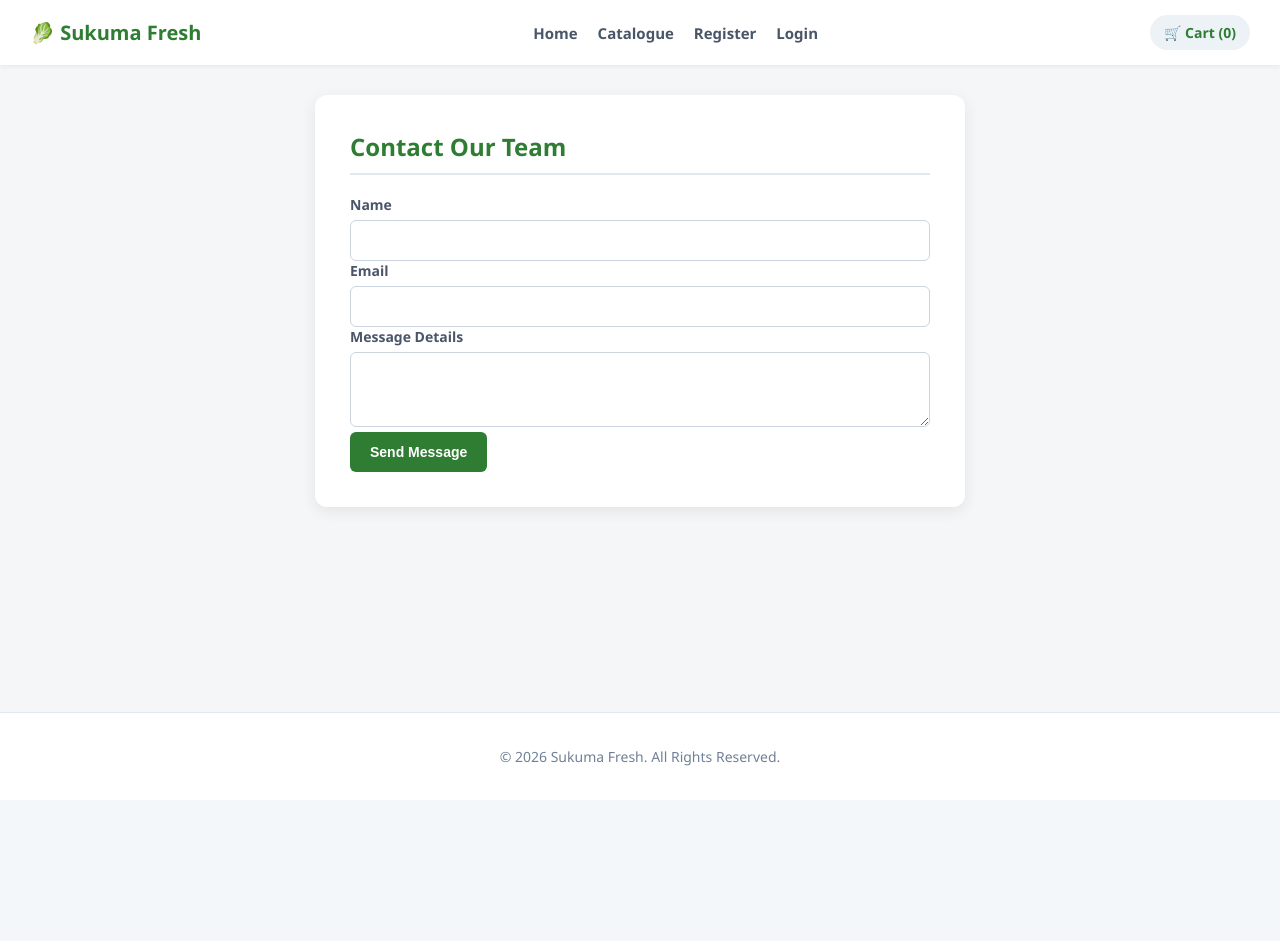
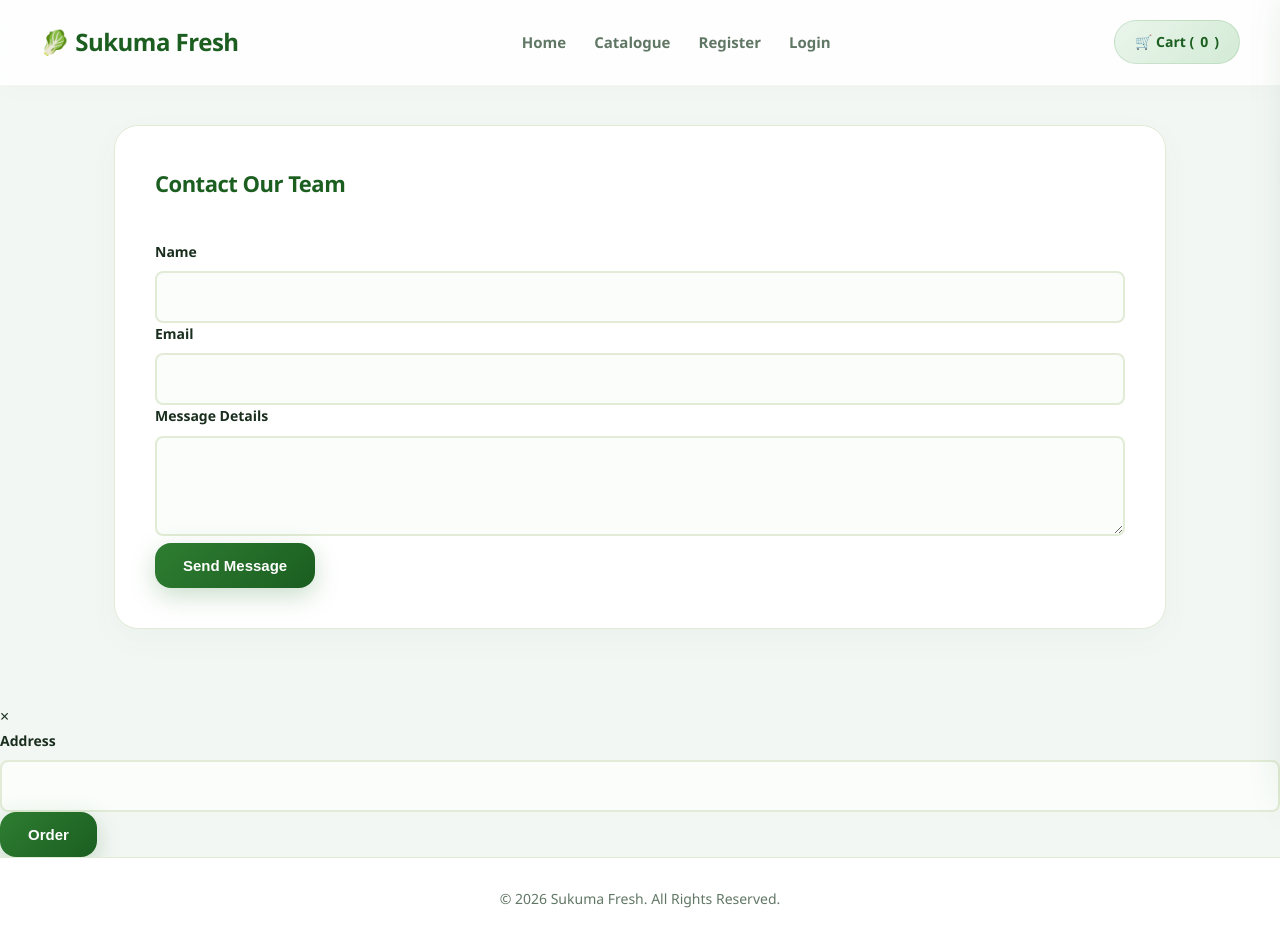
Before and after one commit to IszyTian/SK-db, a PHP site: page /contact.html in a window 1280 px wide. Before the commit the page ends 766 px from the top, so only its background shows below. Run offline with PHP 8.4, Linux system fonts and the light colour scheme.

Commit message:
change styling

```diff
--- a/style.css
+++ b/style.css
@@ -1,198 +1,268 @@
-/* ==========================================
-   Sukuma Fresh - Global Stylesheet (`style.css`)
-   ========================================== */
+/* ==========================================================================
+   Sukuma Fresh - Vibrant Modern Global Stylesheet
+   ========================================================================== */
 
-/* Base Reset & Typography */
-body {
-    font-family: 'Segoe UI', Tahoma, Geneva, Verdana, sans-serif;
-    background-color: #f4f6f8;
+/* Modern Variable Definitions & Theme Root */
+:root {
+    --primary: #1b5e20;
+    --primary-light: #2e7d32;
+    --primary-vibrant: #38a169;
+    --accent-neon: #39ff14;
+    --accent-orange: #ff6b35;
+    --bg-main: #f3f7f4;
+    --bg-card: #ffffff;
+    --text-dark: #1a2e1e;
+    --text-muted: #617765;
+    --border-color: #e1ebd5;
+    --radius-sm: 8px;
+    --radius-md: 16px;
+    --radius-lg: 24px;
+    --shadow-soft: 0 10px 30px rgba(27, 94, 32, 0.04);
+    --shadow-bold: 0 20px 40px rgba(27, 94, 32, 0.12);
+    --transition: all 0.3s cubic-bezier(0.25, 0.8, 0.25, 1);
+}
+
+/* Base Reset & Core Fluid Layout */
+* {
+    box-sizing: border-box;
     margin: 0;
     padding: 0;
-    color: #333;
+}
+
+body {
+    font-family: 'Plus Jakarta Sans', 'Segoe UI', system-ui, sans-serif;
+    background-color: var(--bg-main);
+    color: var(--text-dark);
     display: flex;
     flex-direction: column;
     min-height: 100vh;
+    line-height: 1.6;
+    overflow-x: hidden;
 }
 
 main.page-section, .dashboard-layout {
     flex: 1;
-    max-width: 1000px;
-    margin: 30px auto;
-    padding: 0 20px;
-    box-sizing: border-box;
+    max-width: 1100px;
+    margin: 40px auto;
+    padding: 0 24px;
     width: 100%;
 }
 
-/* Header & Navigation Bar */
+/* Vivid Navigation Header */
 header {
-    background-color: #ffffff;
-    padding: 15px 30px;
+    background: rgba(255, 255, 255, 0.85);
+    backdrop-filter: blur(20px);
+    -webkit-backdrop-filter: blur(20px);
+    padding: 20px 40px;
     display: flex;
     justify-content: space-between;
     align-items: center;
-    box-shadow: 0 2px 4px rgba(0,0,0,0.05);
+    box-shadow: 0 4px 30px rgba(0, 0, 0, 0.02);
+    border-bottom: 1px solid rgba(255, 255, 255, 0.6);
     position: sticky;
     top: 0;
     z-index: 100;
 }
 
 .logo {
-    font-size: 20px;
-    font-weight: bold;
-    color: #2e7d32;
+    font-size: 24px;
+    font-weight: 800;
+    color: var(--primary);
     display: flex;
     align-items: center;
-    gap: 8px;
+    gap: 10px;
+    letter-spacing: -0.5px;
 }
 
 nav#nav-menu {
     display: flex;
-    gap: 20px;
+    gap: 28px;
     align-items: center;
 }
 
 nav#nav-menu a {
     text-decoration: none;
-    color: #4a5568;
-    font-weight: 600;
+    color: var(--text-muted);
+    font-weight: 700;
     font-size: 15px;
-    transition: color 0.2s;
+    transition: var(--transition);
+    position: relative;
+    padding: 4px 0;
 }
 
 nav#nav-menu a:hover,
 nav#nav-menu a.active {
-    color: #2e7d32;
+    color: var(--primary-light);
 }
 
-/* Cart Toggle Icon */
+nav#nav-menu a::after {
+    content: '';
+    position: absolute;
+    bottom: 0;
+    left: 0;
+    width: 0;
+    height: 3px;
+    background: var(--accent-orange);
+    border-radius: 2px;
+    transition: var(--transition);
+}
+
+nav#nav-menu a:hover::after,
+nav#nav-menu a.active::after {
+    width: 100%;
+}
+
+/* Interactive Floating Cart Icon */
 .cart-icon {
     cursor: pointer;
-    background: #edf2f7;
-    padding: 8px 14px;
-    border-radius: 20px;
-    font-weight: 600;
-    color: #2e7d32;
+    background: linear-gradient(135deg, #eaf5eb, #d3ebd6);
+    padding: 10px 20px;
+    border-radius: 30px;
+    font-weight: 800;
+    color: var(--primary);
     font-size: 14px;
-    transition: background 0.2s;
+    transition: var(--transition);
+    border: 1px solid rgba(46, 125, 50, 0.15);
+    display: flex;
+    align-items: center;
+    gap: 6px;
 }
 
 .cart-icon:hover {
-    background: #cbd5e0;
+    background: var(--primary);
+    color: white;
+    transform: translateY(-2px);
+    box-shadow: 0 8px 20px rgba(27, 94, 32, 0.2);
 }
 
-/* Footer */
-footer {
+/* Immersive High-Contrast Hero Banner */
+.hero {
+    background: linear-gradient(135deg, rgba(27, 94, 32, 0.9) 0%, rgba(56, 161, 105, 0.8) 100%), url('hero-bg.jpg') center/cover no-repeat;
+    color: white;
+    padding: 90px 40px;
+    border-radius: var(--radius-lg);
     text-align: center;
-    padding: 20px;
-    background-color: #ffffff;
-    color: #718096;
-    font-size: 14px;
-    border-top: 1px solid #e2e8f0;
-    margin-top: auto;
-}
-
-/* Hero Section */
-.hero {
-    background: linear-gradient(rgba(46, 125, 50, 0.85), rgba(27, 94, 32, 0.85)), url('hero-bg.jpg') center/cover no-repeat;
-    color: white;
-    padding: 60px 20px;
-    border-radius: 12px;
-    text-align: center;
-    margin-bottom: 30px;
+    margin-bottom: 40px;
+    box-shadow: var(--shadow-bold);
+    position: relative;
+    overflow: hidden;
 }
 
 .hero h1 {
-    font-size: 32px;
-    margin-bottom: 10px;
+    font-size: 42px;
+    font-weight: 900;
+    margin-bottom: 15px;
+    letter-spacing: -1px;
+    line-height: 1.2;
 }
 
 .hero p {
-    font-size: 16px;
-    margin-bottom: 25px;
-    opacity: 0.9;
+    font-size: 18px;
+    margin-bottom: 35px;
+    font-weight: 500;
+    opacity: 0.95;
+    max-width: 600px;
+    margin-left: auto;
+    margin-right: auto;
 }
 
-/* Buttons & Elements */
+/* High-Energy Vibrant Interaction Buttons */
 .btn, .submit-btn, .btn-green {
     text-decoration: none;
-    background-color: #2e7d32;
+    background: linear-gradient(135deg, var(--primary-light) 0%, var(--primary) 100%);
     color: white;
     border: none;
-    padding: 12px 20px;
-    border-radius: 6px;
-    font-size: 14px;
-    font-weight: bold;
+    padding: 14px 28px;
+    border-radius: var(--radius-md);
+    font-size: 15px;
+    font-weight: 700;
     cursor: pointer;
-    transition: background 0.2s;
-    display: inline-block;
-    text-align: center;
+    transition: var(--transition);
+    display: inline-flex;
+    align-items: center;
+    justify-content: center;
+    box-shadow: 0 8px 25px rgba(46, 125, 50, 0.25);
 }
 
 .btn:hover, .submit-btn:hover, .btn-green:hover {
-    background-color: #1b5e20;
+    transform: translateY(-2px);
+    box-shadow: 0 12px 30px rgba(27, 94, 32, 0.35);
+    filter: brightness(1.1);
 }
 
 .btn-gray, .nav-btn {
     text-decoration: none;
-    background: #edf2f7;
-    color: #4a5568;
-    padding: 10px 20px;
-    border-radius: 6px;
-    font-weight: bold;
-    transition: background 0.2s;
-    display: inline-block;
-    text-align: center;
+    background: #ffffff;
+    color: var(--text-dark);
+    padding: 12px 24px;
+    border-radius: var(--radius-md);
+    font-weight: 700;
+    font-size: 14px;
+    transition: var(--transition);
+    display: inline-flex;
+    align-items: center;
+    justify-content: center;
+    border: 2px solid var(--border-color);
 }
 
 .btn-gray:hover, .nav-btn:hover {
-    background: #cbd5e0;
+    background: var(--bg-main);
+    border-color: var(--text-muted);
+    transform: translateY(-1px);
 }
 
 .danger-btn {
-    background-color: #e53e3e !important;
+    background: linear-gradient(135deg, #ff6b6b, #e53e3e) !important;
+    box-shadow: 0 8px 25px rgba(229, 62, 62, 0.25) !important;
 }
 
 .danger-btn:hover {
-    background-color: #9b2c2c !important;
+    box-shadow: 0 12px 30px rgba(229, 62, 62, 0.4) !important;
 }
 
-/* Forms & Containers */
-.form-container, .dashboard-container, .checkout-wrapper {
-    max-width: 650px;
-    margin: 0 auto;
-    background: #ffffff;
-    border-radius: 12px;
-    box-shadow: 0 4px 15px rgba(0,0,0,0.08);
-    padding: 35px;
-    box-sizing: border-box;
+/* Glassmorphism Containers & Wrappers */
+.form-container, .dashboard-container, .checkout-wrapper, .welcome-card, .history-card, .section-card {
+    background: var(--bg-card);
+    border-radius: var(--radius-lg);
+    box-shadow: var(--shadow-soft);
+    padding: 40px;
+    border: 1px solid var(--border-color);
+    margin-bottom: 35px;
+    transition: var(--transition);
 }
 
-.form-container h2, .checkout-wrapper h2 {
-    color: #2e7d32;
-    border-bottom: 2px solid #e2e8f0;
-    padding-bottom: 10px;
+.form-container:hover, .checkout-wrapper:hover, .welcome-card:hover, .history-card:hover, .section-card:hover {
+    box-shadow: var(--shadow-bold);
+}
+
+h2, .history-card h3, .section-card h2 {
+    color: var(--primary);
+    font-weight: 800;
+    font-size: 22px;
+    border-bottom: 3px solid linear-gradient(to right, var(--primary), transparent);
+    padding-bottom: 14px;
+    margin-bottom: 25px;
     margin-top: 0;
+    letter-spacing: -0.5px;
 }
 
 .form-row, .form-group {
-    margin-bottom: 18px;
-    max-width: 650px;
-    margin: 0 auto;
-    background: #55e888;
-    border-radius: 12px;
-    box-shadow: 0 4px 15px rgba(0,0,0,0.08);
-    padding: 35px;
-    box-sizing: border-box;
+    margin-bottom: 24px;
+    background: transparent;
+    padding: 0;
+    box-shadow: none;
+    border-radius: 0;
 }
 
 label {
     display: block;
-    font-weight: 600;
-    margin-bottom: 6px;
-    color: #4a5568;
+    font-weight: 700;
+    margin-bottom: 8px;
+    color: var(--text-dark);
     font-size: 14px;
 }
 
+/* Sleek Neo-Form Input Interfaces */
 input[type="text"],
 input[type="email"],
 input[type="password"],
@@ -201,132 +271,143 @@ input[type="date"],
 select,
 textarea {
     width: 100%;
-    padding: 10px 12px;
-    border: 1px solid #cbd5e0;
-    border-radius: 6px;
+    padding: 14px 18px;
+    border: 2px solid var(--border-color);
+    border-radius: var(--radius-sm);
     box-sizing: border-box;
-    background-color: #fff;
-    font-size: 14px;
+    background-color: #fafdfa;
+    font-size: 15px;
     font-family: inherit;
-    transition: border 0.15s, box-shadow 0.15s;
+    color: var(--text-dark);
+    transition: var(--transition);
 }
 
 input:focus, select:focus, textarea:focus {
     outline: none;
-    border-color: #38a169;
-    box-shadow: 0 0 0 3px rgba(56,161,105,0.15);
+    border-color: var(--primary-vibrant);
+    background-color: #ffffff;
+    box-shadow: 0 0 0 4px rgba(56, 161, 105, 0.15);
 }
 
 input[disabled] {
-    background-color: #e2e8f0;
+    background-color: #f1f5f2;
+    border-color: #e2ebd7;
+    color: var(--text-muted);
     cursor: not-allowed;
 }
 
 textarea {
     resize: vertical;
-    height: 75px;
+    height: 100px;
 }
 
-/* Radio & Checkbox Groups */
+/* Premium Custom Radio Layouts */
 .radio-group {
     display: flex;
-    gap: 20px;
-    margin-bottom: 15px;
+    gap: 16px;
+    margin-bottom: 20px;
 }
 
-.radio-label {
+.radio-group label {
+    flex: 1;
     display: flex;
     align-items: center;
-    gap: 6px;
-    font-weight: normal;
-    color: #333;
+    justify-content: center;
+    gap: 10px;
+    padding: 14px 20px;
+    background: #ffffff;
+    border: 2px solid var(--border-color);
+    border-radius: var(--radius-md);
     cursor: pointer;
+    font-weight: 700;
+    transition: var(--transition);
 }
 
-/* Catalogue & Product Grids */
-.filter-container {
-    display: flex;
-    gap: 15px;
-    margin-bottom: 25px;
-    flex-wrap: wrap;
+.radio-group label:has(input:checked) {
+    border-color: var(--primary-vibrant);
+    background: #edf9f1;
+    color: var(--primary);
+    box-shadow: 0 4px 12px rgba(46, 125, 50, 0.08);
 }
 
-.filter-container input {
-    flex: 1;
-    min-width: 200px;
-}
-
-.filter-container select {
-    width: 200px;
-    color: #333;
-}
-
+/* 3D-Popping Product Showcase Grid */
 .product-grid {
     display: grid;
-    grid-template-columns: repeat(auto-fill, minmax(220px, 1fr));
-    gap: 20px;
+    grid-template-columns: repeat(auto-fill, minmax(240px, 1fr));
+    gap: 30px;
 }
 
 .product-card {
-    background: #ffffff;
-    border: 1px solid #e2e8f0;
-    border-radius: 8px;
-    padding: 15px;
+    background: var(--bg-card);
+    border: 1px solid var(--border-color);
+    border-radius: var(--radius-lg);
+    padding: 20px;
     text-align: center;
     position: relative;
-    box-shadow: 0 2px 5px rgba(0,0,0,0.02);
+    box-shadow: var(--shadow-soft);
     display: flex;
     flex-direction: column;
     justify-content: space-between;
+    transition: var(--transition);
+}
+
+.product-card:hover {
+    transform: translateY(-6px);
+    box-shadow: var(--shadow-bold);
+    border-color: rgba(56, 161, 105, 0.3);
 }
 
 .product-card img {
     width: 100%;
-    height: 150px;
+    height: 170px;
     object-fit: cover;
-    border-radius: 6px;
-    margin-bottom: 10px;
+    border-radius: var(--radius-md);
+    margin-bottom: 16px;
 }
 
 .product-card h3 {
-    font-size: 16px;
-    margin: 10px 0 5px;
-    color: #1a202c;
+    font-size: 18px;
+    font-weight: 800;
+    margin: 10px 0 6px;
+    color: var(--text-dark);
 }
 
 .product-card .price {
-    font-weight: bold;
-    color: #2e7d32;
-    margin-bottom: 12px;
+    font-weight: 800;
+    font-size: 18px;
+    color: var(--accent-orange);
+    margin-bottom: 16px;
 }
 
+/* High-Visibility Flash Badges */
 .badge {
     position: absolute;
-    top: 12px;
-    left: 12px;
-    background: #e53e3e;
+    top: 16px;
+    left: 16px;
+    background: linear-gradient(135deg, #ff9f43, var(--accent-orange));
     color: white;
     font-size: 11px;
-    font-weight: bold;
-    padding: 3px 6px;
-    border-radius: 4px;
+    font-weight: 800;
+    padding: 5px 10px;
+    border-radius: 20px;
     text-transform: uppercase;
+    letter-spacing: 0.5px;
+    box-shadow: 0 4px 10px rgba(255, 107, 53, 0.3);
 }
 
-/* Shopping Cart Sidebar Drawer */
+/* Modern Sliding Cart Sidebar Drawer */
 .cart-sidebar {
     position: fixed;
     top: 0;
-    right: -350px;
-    width: 330px;
+    right: -400px;
+    width: 380px;
     height: 100%;
-    background: white;
-    box-shadow: -4px 0 15px rgba(0,0,0,0.1);
-    transition: right 0.3s ease;
+    background: #ffffff;
+    box-shadow: -10px 0 40px rgba(27, 94, 32, 0.15);
+    transition: right 0.4s cubic-bezier(0.16, 1, 0.3, 1);
     z-index: 1000;
     display: flex;
     flex-direction: column;
-    box-sizing: border-box;
 }
 
 .cart-sidebar.open {
@@ -334,8 +415,8 @@ textarea {
 }
 
 .cart-header {
-    padding: 20px;
-    background: #2e7d32;
+    padding: 30px 24px;
+    background: linear-gradient(135deg, var(--primary) 0%, #113f15 100%);
     color: white;
     display: flex;
     justify-content: space-between;
@@ -344,245 +425,141 @@ textarea {
 
 .cart-header h3 {
     margin: 0;
-    font-size: 18px;
+    font-size: 20px;
+    font-weight: 800;
 }
 
 .close-cart {
-    font-size: 24px;
+    font-size: 28px;
     cursor: pointer;
+transition: var(--transition);
 }
-
-#cart-items-container {
-    flex: 1;
-    overflow-y: auto;
-    padding: 15px;
+.close-cart:hover {
+color: var(--accent-orange);
+transform: rotate(90deg);
 }
-
+/* Micro-Layouts Inside Cart Elements */
 .cart-item {
 display: flex;
 justify-content: space-between;
 align-items: center;
-    padding: 10px 0;
-    border-bottom: 1px solid #edf2f7;
+padding: 16px 0;
+border-bottom: 1px solid var(--border-color);
 }
-
 .cart-item h4 {
-    margin: 0 0 4px;
-    font-size: 14px;
-    color: #2d3748;
+font-weight: 700;
+font-size: 15px;
+color: var(--text-dark);
 }
-
-.cart-item p {
-    margin: 0;
-    font-size: 13px;
-    color: #718096;
-}
-
-.cart-item-controls {
-    display: flex;
-    gap: 6px;
-}
-
-.cart-item-controls button {
-    background: #edf2f7;
-    border: none;
-    width: 26px;
-    height: 26px;
-    border-radius: 4px;
-    font-weight: bold;
-    cursor: pointer;
-}
-
-.cart-item-controls button:hover {
-    background: #cbd5e0;
-}
-
-.cart-summary {
-    padding: 20px;
-    background: #f8fafc;
-    border-top: 1px solid #e2e8f0;
-}
-
-.cart-summary h4 {
-    margin: 0 0 15px;
-    color: #2d3748;
-}
-
-.checkout-btn {
-    width: 100%;
-}
-
-/* Modals */
-.modal {
-    display: none;
-    position: fixed;
-    top: 0;
-    left: 0;
-    width: 100%;
-    height: 100%;
-    background: rgba(0, 0, 0, 0.5);
-    justify-content: center;
-    align-items: center;
-    z-index: 1100;
-}
-
-.modal.open {
-    display: flex;
-}
-
-.modal-content {
-    background: white;
-    padding: 30px;
-    border-radius: 10px;
-    width: 90%;
-    max-width: 500px;
-    position: relative;
-    box-shadow: 0 5px 20px rgba(0,0,0,0.15);
-    box-sizing: border-box;
-    max-height: 90vh;
-    overflow-y: auto;
-}
-
-.close-modal {
-    position: absolute;
-    top: 15px;
-    right: 20px;
-    font-size: 22px;
-    cursor: pointer;
-    color: #718096;
-}
-
-.close-modal:hover {
-    color: #2d3748;
-}
-
-/* Profile Dashboard Layout Components */
-.dashboard-layout {
-    max-width: 900px;
-    margin: 40px auto;
-    padding: 0 20px;
-}
-
-.welcome-card, .history-card, .section-card {
-    background: #ffffff;
-    padding: 30px;
-    border-radius: 8px;
-    box-shadow: 0 4px 10px rgba(0,0,0,0.05);
-    margin-bottom: 30px;
-    border: 1px solid #e2e8f0;
-}
-
-.welcome-card {
-    text-align: center;
-}
-
-.action-flex {
-    display: flex;
-    gap: 15px;
-    justify-content: center;
-    margin-top: 20px;
-}
-
-.history-card h3, .section-card h2 {
-    color: #2e7d32;
-    border-bottom: 2px solid #e2e8f0;
-    padding-bottom: 10px;
-    margin-top: 0;
-    font-size: 18px;
-}
-
-/* History / Order Table */
+/* Dynamic Order History Logs & Tables */
 .history-table {
 width: 100%;
-    border-collapse: collapse;
+border-collapse: separate;
+border-spacing: 0 10px;
 margin-top: 15px;
-    text-align: left;
 }
-
 .history-table th {
-    background: #f8fafc;
-    padding: 12px;
-    font-weight: 600;
-    color: #4a5568;
-    border-bottom: 2px solid #e2e8f0;
+background: transparent;
+padding: 16px;
+font-weight: 700;
+color: var(--text-muted);
+font-size: 14px;
+text-transform: uppercase;
+letter-spacing: 0.5px;
 }
-
 .history-table td {
-    padding: 12px;
-    border-bottom: 1px solid #edf2f7;
-    color: #333;
+background: #fafdfa;
+padding: 16px;
+color: var(--text-dark);
 font-size: 15px;
+border-top: 1px solid var(--border-color);
+border-bottom: 1px solid var(--border-color);
 }
-
+.history-table tr td:first-child {
+border-left: 1px solid var(--border-color);
+border-top-left-radius: var(--radius-sm);
+border-bottom-left-radius: var(--radius-sm);
+font-weight: bold;
+}
+.history-table tr td:last-child {
+border-right: 1px solid var(--border-color);
+border-top-right-radius: var(--radius-sm);
+border-bottom-right-radius: var(--radius-sm);
+}
+/* Modern Status Pill Badge */
 .status-badge {
-    display: inline-block;
-    padding: 4px 8px;
-    border-radius: 4px;
+display: inline-flex;
+align-items: center;
+padding: 6px 12px;
+border-radius: 20px;
 font-size: 12px;
-    font-weight: bold;
+font-weight: 800;
 text-transform: uppercase;
-    background: #e2e8f0;
-    color: #4a5568;
+background: #e6f4ea;
+color: var(--primary-light);
+letter-spacing: 0.5px;
 }
-
-.empty-state {
-    text-align: center;
-    color: #718096;
-    padding: 30px 0;
-    font-style: italic;
+/* Structural Financial Summary Statements */
+.cost-summary {
+background: linear-gradient(135deg, #fafdfb 0%, #f4fbf6 100%);
+padding: 24px;
+border-radius: var(--radius-md);
+border-left: 5px solid var(--primary-vibrant);
+margin: 25px 0;
 }
-
-/* Alert Notification Banners */
-.alert {
-    padding: 12px 16px;
-    border-radius: 6px;
-    margin-bottom: 25px;
-    font-weight: 500;
-    font-size: 14px;
-}
-
-.alert-success {
-    background-color: #c6f6d5;
-    color: #22543d;
-    border-left: 5px solid #38a169;
-}
-
-.alert-danger {
-    background-color: #fed7d7;
-    color: #742a2a;
-    border-left: 5px solid #e53e3e;
-}
-
-/* Financial Summaries */
-.cost-summary {
-    background: #f9f9f9;
-    padding: 15px;
-    border-radius: 6px;
-    border-left: 4px solid #4caf50;
-    margin: 20px 0;
-}
-
 .cost-row {
 display: flex;
 justify-content: space-between;
-    margin-bottom: 8px;
+margin-bottom: 12px;
+font-weight: 600;
+color: var(--text-muted);
 }
-
-.total-row {
-    margin-bottom: 18px;
-    max-width: 650px;
-    background: #fbfbfb;
-    border-radius: 12px;
-    box-shadow: 0 4px 15px rgba(0,0,0,0.08);
-    padding: 35px;
-    box-sizing: border-box;
-    margin: 15px 0;
-    font-size: 16px;
-    font-weight: bold;
-    color: #ee0f0f;
+.cost-row span:last-child {
+color: var(--text-dark);
+font-weight: 700;
 }
-
-/* Utility Helpers */
+hr {
+border: 0;
+height: 1px;
+background: var(--border-color);
+margin: 16px 0;
+}
+/* Soft Notification Alerts */
+.alert {
+padding: 16px 20px;
+border-radius: var(--radius-md);
+margin-bottom: 30px;
+font-weight: 600;
+font-size: 15px;
+}
+.alert-success {
+background-color: #e6f9ed;
+color: #1e5631;
+border-left: 5px solid var(--primary-vibrant);
+}
+.alert-danger {
+background-color: #ffebe9;
+color: #8a1f11;
+border-left: 5px solid #e53e3e;
+}
+/* Centered Clean Footer */
+footer {
+text-align: center;
+padding: 30px;
+background-color: #ffffff;
+color: var(--text-muted);
+font-size: 14px;
+font-weight: 500;
+border-top: 1px solid var(--border-color);
+margin-top: auto;
+}
+/* Interactive Utility States */
 .hidden {
 display: none !important;
 }
+.action-flex {
+display: flex;
+gap: 16px;
+justify-content: center;
+margin-top: 25px;
+}
```
Lines whose indentation alone changed are shown as unchanged.
